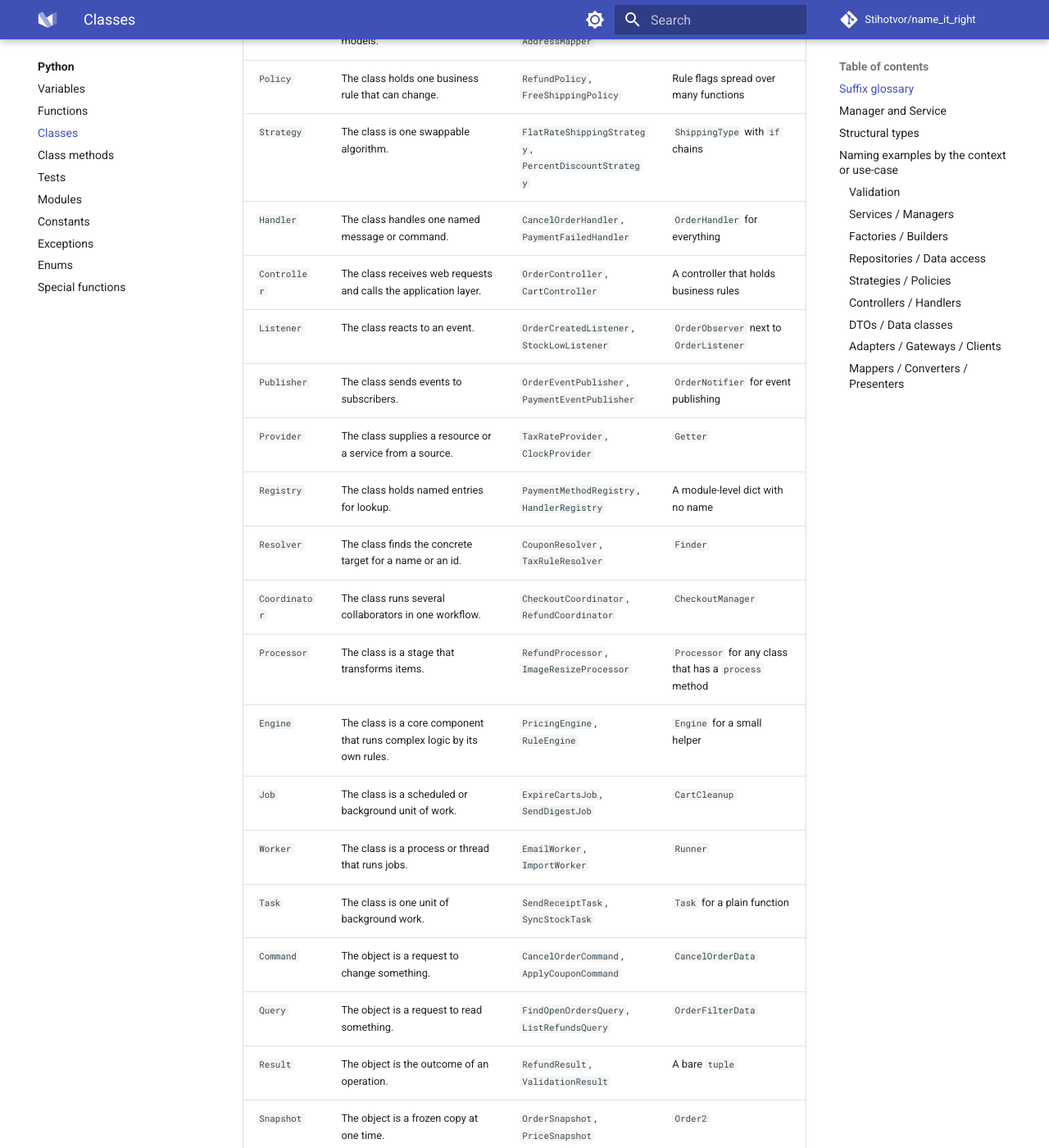
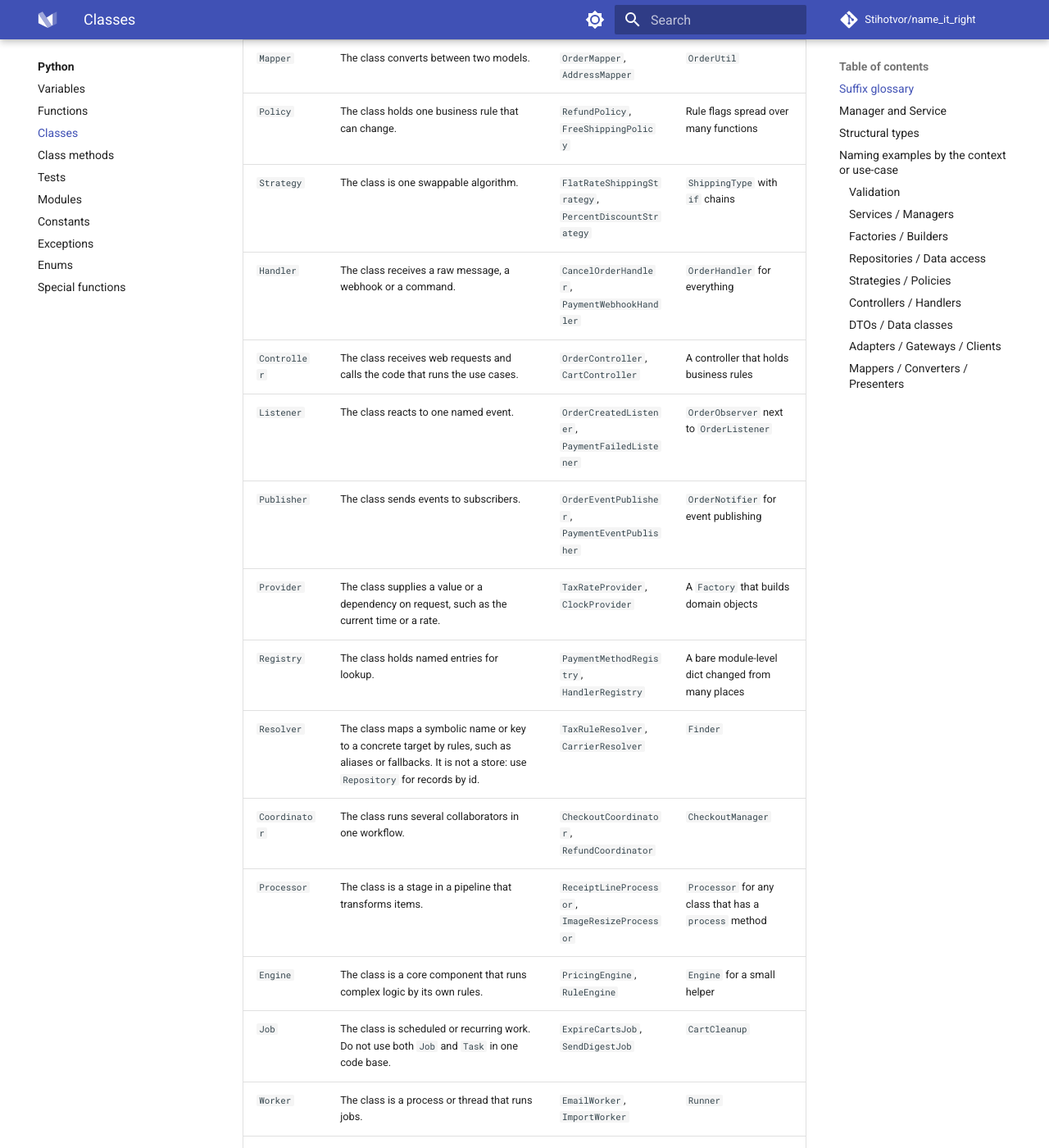
Before and after one commit to Stihotvor/name_it_right, an MkDocs documentation site: the page built from docs/python/classes.md, in a window 1280 px wide and 1400 px high, scrolled down 1702 px. Shown: the whole window at 82% size. Built offline with MkDocs 1.6.1 and Material for MkDocs 9.7.7, drawn with Linux system fonts in a browser that asks for light colours; comment, search, counter and statistics services are not loaded; some of the changed text lies outside the part shown.

Commit message:
docs(10): fix review findings in Python classes
Co-Authored-By: Claude Sonnet 5.5 <noreply@anthropic.com>

```diff
--- a/docs/python/classes.md
+++ b/docs/python/classes.md
@@ -35,41 +35,41 @@ A suffix tells the reader the role of the class. Use a suffix only when the clas
 | `Builder` | The class builds a complex object step by step. | `InvoiceBuilder`, `SearchQueryBuilder` | `InvoiceMaker` |
 | `Factory` | The class creates objects of a family or picks the type. | `PaymentMethodFactory`, `NotifierFactory` | A factory that only calls a constructor |
 | `Repository` | The class stores and loads one kind of record, like a collection. | `OrderRepository`, `CustomerRepository` | `OrderManager`, `OrderDao` in the same code base |
-| `Gateway` | The class wraps the API of an external system. | `PaymentGateway`, `ShippingGateway` | `PaymentHelper` |
-| `Client` | The class calls a remote service as a caller. | `TaxApiClient`, `CarrierApiClient` | `Client` alone |
-| `Adapter` | The class makes one interface fit another. | `LegacyOrderAdapter`, `StripeAdapter` | `Wrapper` |
+| `Gateway` | The class is the domain-facing entry to an external system. | `PaymentGateway`, `ShippingGateway` | `PaymentHelper` |
+| `Client` | The class is the low-level caller of a remote API. | `TaxApiClient`, `CarrierApiClient` | `Client` alone |
+| `Adapter` | The class implements one interface on top of another system. | `LegacyOrderAdapter`, `StripeAdapter` | `Wrapper` |
 | `Mapper` | The class converts between two models. | `OrderMapper`, `AddressMapper` | `OrderUtil` |
 | `Policy` | The class holds one business rule that can change. | `RefundPolicy`, `FreeShippingPolicy` | Rule flags spread over many functions |
 | `Strategy` | The class is one swappable algorithm. | `FlatRateShippingStrategy`, `PercentDiscountStrategy` | `ShippingType` with `if` chains |
-| `Handler` | The class handles one named message or command. | `CancelOrderHandler`, `PaymentFailedHandler` | `OrderHandler` for everything |
-| `Controller` | The class receives web requests and calls the application layer. | `OrderController`, `CartController` | A controller that holds business rules |
-| `Listener` | The class reacts to an event. | `OrderCreatedListener`, `StockLowListener` | `OrderObserver` next to `OrderListener` |
+| `Handler` | The class receives a raw message, a webhook or a command. | `CancelOrderHandler`, `PaymentWebhookHandler` | `OrderHandler` for everything |
+| `Controller` | The class receives web requests and calls the code that runs the use cases. | `OrderController`, `CartController` | A controller that holds business rules |
+| `Listener` | The class reacts to one named event. | `OrderCreatedListener`, `PaymentFailedListener` | `OrderObserver` next to `OrderListener` |
 | `Publisher` | The class sends events to subscribers. | `OrderEventPublisher`, `PaymentEventPublisher` | `OrderNotifier` for event publishing |
-| `Provider` | The class supplies a resource or a service from a source. | `TaxRateProvider`, `ClockProvider` | `Getter` |
-| `Registry` | The class holds named entries for lookup. | `PaymentMethodRegistry`, `HandlerRegistry` | A module-level dict with no name |
-| `Resolver` | The class finds the concrete target for a name or an id. | `CouponResolver`, `TaxRuleResolver` | `Finder` |
+| `Provider` | The class supplies a value or a dependency on request, such as the current time or a rate. | `TaxRateProvider`, `ClockProvider` | A `Factory` that builds domain objects |
+| `Registry` | The class holds named entries for lookup. | `PaymentMethodRegistry`, `HandlerRegistry` | A bare module-level dict changed from many places |
+| `Resolver` | The class maps a symbolic name or key to a concrete target by rules, such as aliases or fallbacks. It is not a store: use `Repository` for records by id. | `TaxRuleResolver`, `CarrierResolver` | `Finder` |
 | `Coordinator` | The class runs several collaborators in one workflow. | `CheckoutCoordinator`, `RefundCoordinator` | `CheckoutManager` |
-| `Processor` | The class is a stage that transforms items. | `RefundProcessor`, `ImageResizeProcessor` | `Processor` for any class that has a `process` method |
+| `Processor` | The class is a stage in a pipeline that transforms items. | `ReceiptLineProcessor`, `ImageResizeProcessor` | `Processor` for any class that has a `process` method |
 | `Engine` | The class is a core component that runs complex logic by its own rules. | `PricingEngine`, `RuleEngine` | `Engine` for a small helper |
-| `Job` | The class is a scheduled or background unit of work. | `ExpireCartsJob`, `SendDigestJob` | `CartCleanup` |
+| `Job` | The class is scheduled or recurring work. Do not use both `Job` and `Task` in one code base. | `ExpireCartsJob`, `SendDigestJob` | `CartCleanup` |
 | `Worker` | The class is a process or thread that runs jobs. | `EmailWorker`, `ImportWorker` | `Runner` |
-| `Task` | The class is one unit of background work. | `SendReceiptTask`, `SyncStockTask` | `Task` for a plain function |
+| `Task` | The class is one queued unit of work. | `SendReceiptTask`, `SyncStockTask` | `Task` for a plain function |
 | `Command` | The object is a request to change something. | `CancelOrderCommand`, `ApplyCouponCommand` | `CancelOrderData` |
-| `Query` | The object is a request to read something. | `FindOpenOrdersQuery`, `ListRefundsQuery` | `OrderFilterData` |
+| `Query` | The object is a request to read something. | `ListOpenOrdersQuery`, `ListRefundsQuery` | `OrderFilterData` |
 | `Result` | The object is the outcome of an operation. | `RefundResult`, `ValidationResult` | A bare `tuple` |
 | `Snapshot` | The object is a frozen copy at one time. | `OrderSnapshot`, `PriceSnapshot` | `Order2` |
-| `Config` | The object holds the settings of one component. | `GatewayConfig`, `RetryConfig` | `Settings` and `Config` together |
+| `Config` | The object holds the settings of one component. | `GatewayConfig`, `RetryConfig` | Both `Settings` and `Config` in one code base |
 | `Options` | The object holds optional parameters of one call. | `SearchOptions`, `ExportOptions` | `Params` |
 | `Context` | The object holds data shared during one call or request. | `CheckoutContext`, `RequestContext` | `Context` for any dict |
 | `Session` | The object holds the state of one interaction with a start and an end. | `ShoppingSession`, `CheckoutSession` | `Session` for a user record |
-| `State` | The object is one condition of a state machine. | `OrderState`, `PaymentState` | `Status` and `State` together |
+| `State` | The type represents the states of a state machine. | `OrderState`, `PaymentState` | Both `Status` and `State` for the same concept in one code base |
 | `Cursor` | The object marks a position in a sequence. | `OrderCursor`, `EventCursor` | `Pointer` |
 | `Page` | The object is one slice of a paged result. | `OrderPage`, `ProductPage` | `OrderList` |
 | `Dto` | The object carries data across a boundary and has no behaviour. | `OrderDto`, `CustomerDto` | `OrderData` |
 
 !!! note "Acronyms in class names"
 
-    PEP 8 asks for all letters of an acronym in capitals in CapWords, as in `HTTPServerError`, so `OrderDTO` follows PEP 8. The examples on this page use `Dto`. Choose one form and keep it in the whole code base. See [Abbreviations](../common/abbreviations.md).
+    PEP 8 asks for all letters of an acronym in capitals in CapWords, as in `HTTPServerError`, so `OrderDTO` and `TaxAPIClient` follow PEP 8. The examples on this page use `Dto`, `Api` and `Id` on purpose, for readability. Choose one form and keep it in the whole code base. See [Abbreviations](../common/abbreviations.md).
 
 ## Manager and Service
 
@@ -78,8 +78,8 @@ A suffix tells the reader the role of the class. Use a suffix only when the clas
 | Suffix | Fine when | Better when | Examples |
 |---|---|---|---|
 | `Service` | The class holds domain logic that fits no entity, and the name states the domain. | The class is mostly a wrapper around one entity or one store. | `PricingService` is fine. Use `OrderRepository` for storage. |
-| `Manager` | Rarely. A framework may require it. | The class has a real job. | `OrderManager` → `OrderScheduler`, `PaymentMethodRegistry`, `CheckoutCoordinator` |
-| `Helper`, `Util` | Never. | Split the class by job, or use module functions. | `OrderUtil` → module `order_rules` |
+| `Manager` | Rarely. A framework may require it. | The class has a real job. | `OrderManager` (schedules orders) → `OrderScheduler`. (Stores orders) → `OrderRepository`. (Runs the checkout steps) → `CheckoutCoordinator`. |
+| `Helper`, `Util`, `Utils` | Never. | Split the class by job, or use module functions. | `OrderUtil` → module `order_rules` |
 
 ## Structural types
 
@@ -87,23 +87,23 @@ The base class or the decorator also shapes the name.
 
 | Kind | Naming rule | Examples |
 |---|---|---|
-| `Protocol` | Name the capability. Use an adjective or a `Supports` prefix. | `Refundable`, `SupportsRefund`, `Payable` |
+| `Protocol` | Name the capability. Use an adjective, an `-able` word or a `Supports` prefix. | `Refundable`, `SupportsRefund`, `Cancellable` |
 | `ABC` | Use a plain noun for the contract. Avoid `Abstract` as a prefix unless the code base already uses it. | `PaymentMethod`, `ShippingCarrier` |
 | `Mixin` | End the name with `Mixin`. Name the added ability. | `TimestampMixin`, `SoftDeleteMixin`, `AuditMixin` |
 | `@dataclass` | Use a singular noun for the record. Add `frozen=True` for a value object. | `OrderLine`, `Address`, `Money` |
 | `TypedDict` | Name the shape of the payload. | `OrderPayload`, `CouponPayload` |
 | `NamedTuple` | Use a short noun for a small fixed record. | `PriceRange`, `GeoPoint` |
-| `Generic` | Name type variables with a `T` suffix. Name the class for its job. | `ItemT`, `OrderT`, `Repository[OrderT]` |
-| `Enum` | Use a singular noun. Members are upper case. See [Enums](enums.md). | `OrderStatus`, `PaymentMethodType` |
-| `Exception` | End the name with `Error`. See [Exceptions](exceptions.md). | `PaymentDeclinedError`, `OutOfStockError` |
-| `NewType` | Name the meaning of the id or the value. | `OrderId`, `CustomerId`, `CurrencyCode` |
+| `Generic` | Use a short CapWords name for a type variable, such as `T` or `KeyT`. Add `_co` or `_contra` for variance. Name the class for its job. | `T`, `OrderT`, `Repository[OrderT]` |
+| `Enum` | Use a singular noun. Members are upper case. See [Enums](enums.md). | `OrderStatus`, `ShippingMethod` |
+| `Exception` | End the name with `Error` (`Warning` for warnings). See [Exceptions](exceptions.md). | `PaymentDeclinedError`, `OutOfStockError` |
+| `NewType` | Name the meaning of the id or the value. The string must match the name: `OrderId = NewType("OrderId", int)`. | `OrderId`, `CustomerId`, `CurrencyCode` |
 
 !!! info "See also"
 
     - [Functions](functions.md) and [Class methods](class_methods.md) for the methods of these classes
     - [Variables](variables.md) for the instances
     - [Bad → better cookbook](../patterns/cookbook.md) for more rewrites
-    - [Glossary](../common/references-and-glossary.md) for verbs, nouns and suffixes
+    - [Glossary](../common/references-and-glossary.md) for verbs and nouns
 
 ## Naming examples by the context or use-case
 
@@ -118,6 +118,8 @@ The base class or the decorator also shapes the name.
 | AssertionValidator | ConstraintValidator | DataIntegrityChecker | FormatValidator |
 
 ### Services / Managers
+
+These names are common. Prefer the job-based names from the suffix glossary above where the class has a clear job.
 
 | ──              | ──                 | ──                 | ──               |
 | --------------- | ------------------ | ------------------ | ---------------- |
```
